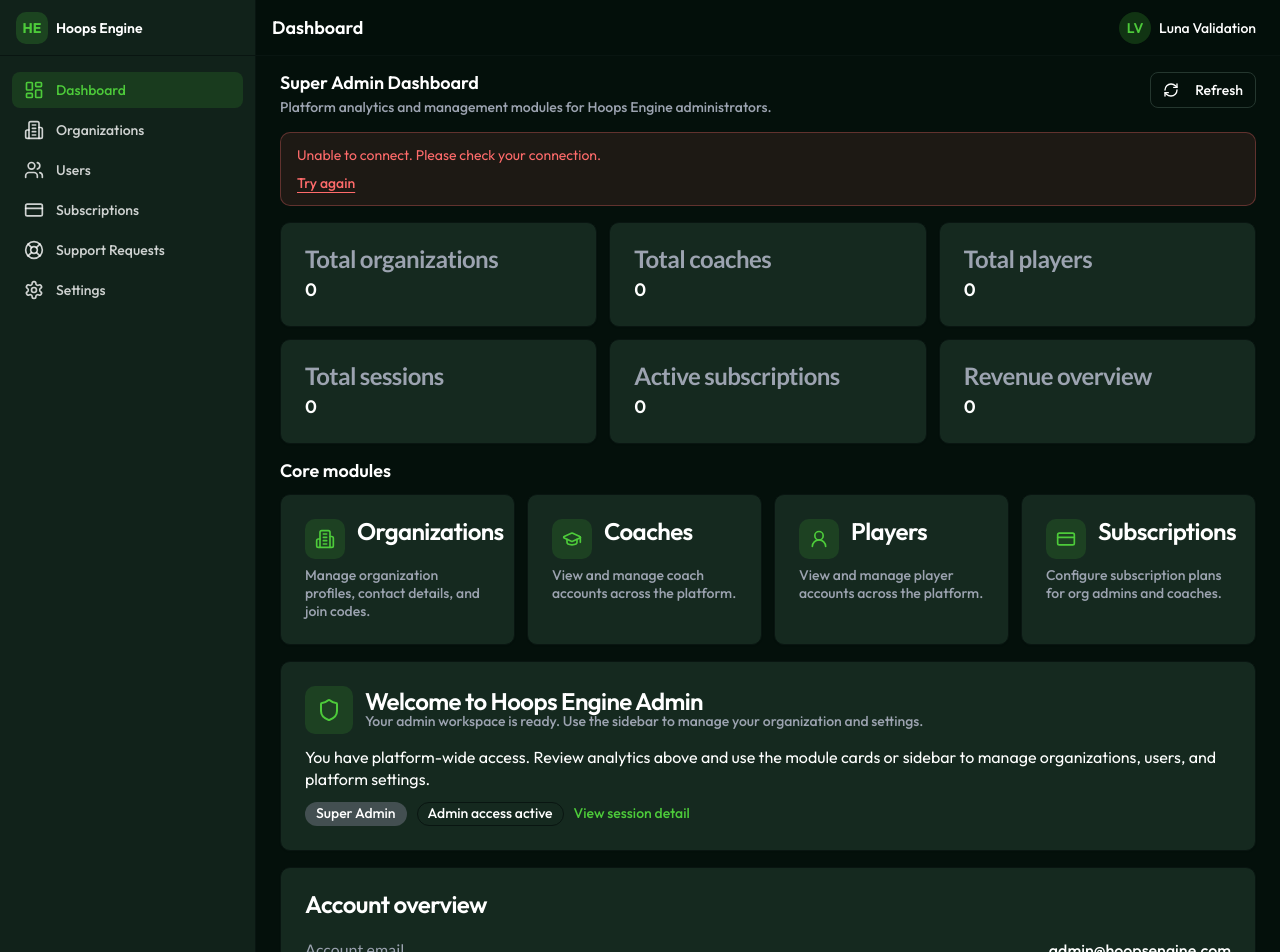
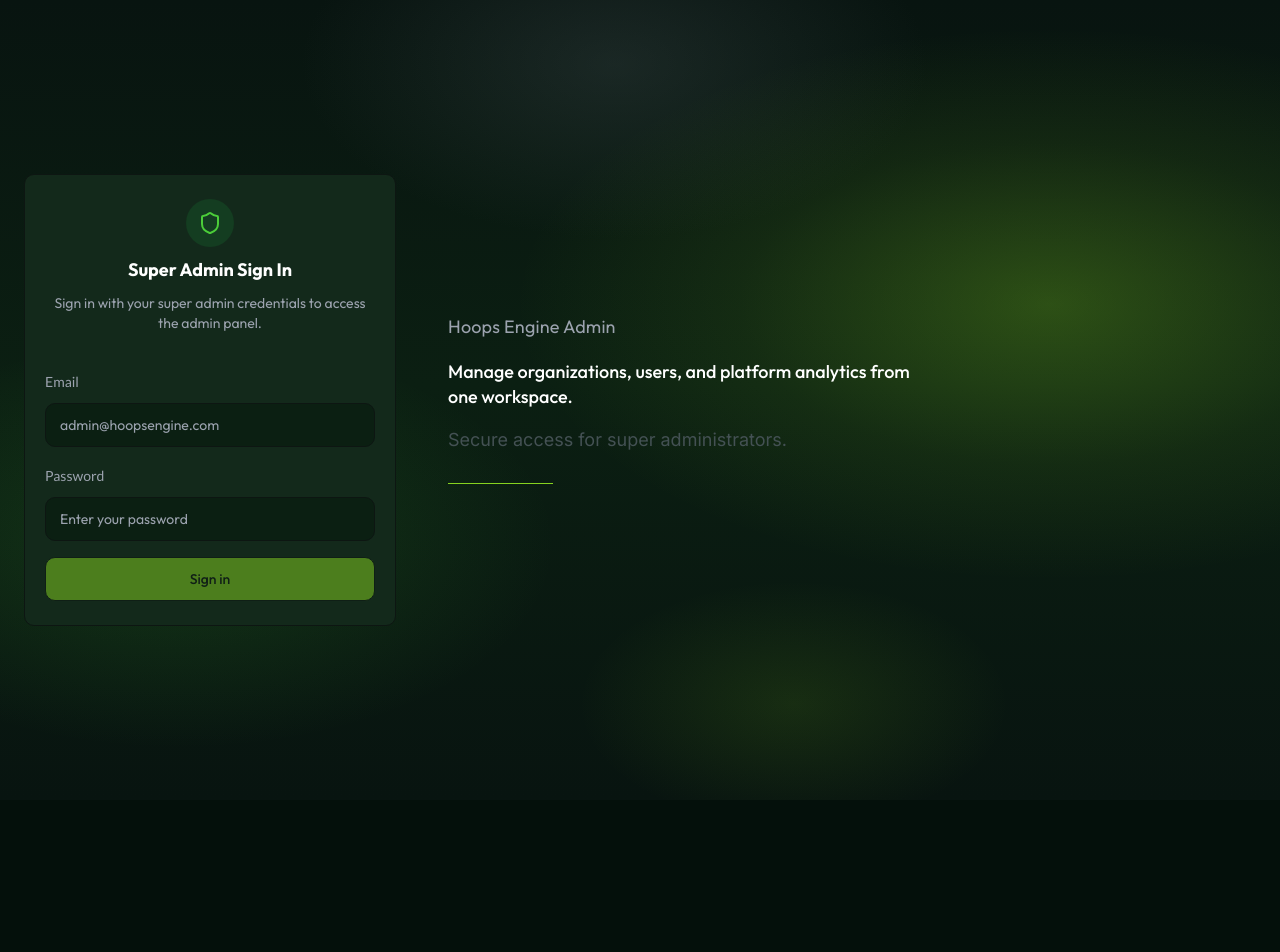
Before and after one commit to kuldip311techtic/HE-Frontend, a React (Vite) app: page /admin/login in a window 1280 px wide. Before the commit this address led to /admin. Shown: the top 952 px of the page. After the commit the page ends 800 px from the top, so only its background shows below. Built offline with nearby package versions, Linux system fonts and the light colour scheme; no server answers.

Commit message:
fix(frontend): address Luna live validation findings

```diff
--- a/src/components/layout/AdminContractProbes.tsx
+++ /dev/null
@@ -1,19 +0,0 @@
-import { useAuth } from "@/hooks/useAuth";
-import { usePlayerRoleSelection } from "@/hooks/usePlayerRoleSelection";
-import {
-  isValidationAuthToken,
-  VALIDATION_SESSION_TOKEN,
-} from "@/lib/auth/storage";
-
-/** Issues live contract GET probes that are not tied to a single CRUD page. */
-export function AdminContractProbes() {
-  const { isAuthenticated } = useAuth();
-  const shouldProbe = isAuthenticated && isValidationAuthToken();
-
-  usePlayerRoleSelection(
-    VALIDATION_SESSION_TOKEN,
-    shouldProbe,
-  );
-
-  return null;
-}
--- a/src/components/layout/AdminLayout.tsx
+++ b/src/components/layout/AdminLayout.tsx
@@ -1,6 +1,5 @@
 import { useState, type ReactNode } from "react";
 import { Outlet, useLocation } from "react-router-dom";
-import { AdminContractProbes } from "@/components/layout/AdminContractProbes";
 import { Sidebar } from "@/components/layout/Sidebar";
 import { Header } from "@/components/layout/Header";
 
@@ -34,7 +33,6 @@
 
   return (
     <div className="flex min-h-screen bg-background">
-      <AdminContractProbes />
       <Sidebar isOpen={sidebarOpen} onClose={() => setSidebarOpen(false)} />
 
       <div className="flex flex-1 flex-col min-w-0">
--- a/src/hooks/useOrganizations.ts
+++ b/src/hooks/useOrganizations.ts
@@ -15,6 +15,7 @@
   return useQuery({
     queryKey: ["super-admin", "organizations", params],
     queryFn: () => getOrganizations(params),
+    retry: false,
   });
 }
 
--- a/src/hooks/useSubscriptionPlans.ts
+++ b/src/hooks/useSubscriptionPlans.ts
@@ -17,6 +17,7 @@
     queryKey: ["super-admin", "subscriptions", params],
     queryFn: () => getSubscriptionPlans(params),
     enabled: Boolean(params.role),
+    retry: false,
   });
 }
 
--- a/src/hooks/useSuperAdminUsers.ts
+++ b/src/hooks/useSuperAdminUsers.ts
@@ -15,6 +15,7 @@
   return useQuery({
     queryKey: ["super-admin", "users", params],
     queryFn: () => getSuperAdminUsers(params),
+    retry: false,
   });
 }
 
--- a/src/hooks/useSupportRequests.ts
+++ b/src/hooks/useSupportRequests.ts
@@ -13,6 +13,7 @@
   return useQuery({
     queryKey: ["super-admin", "support-requests", params],
     queryFn: () => getSupportRequests(params),
+    retry: false,
   });
 }
 
--- a/src/lib/api/services/super-admin.ts
+++ b/src/lib/api/services/super-admin.ts
@@ -103,42 +103,42 @@
   return apiDelete(`/v1/super-admin/users/${user_id}`);
 }
 
-/** Ticket path: GET /api/super-admin/subscriptions */
+/** Live OpenAPI: GET /api/v1/super-admin/subscription-plans (ticket: /api/super-admin/subscriptions) */
 export async function getSubscriptionPlans(
   params: SubscriptionPlanListParams,
 ): Promise<SubscriptionPlanListResponse> {
   return apiGet(
-    `/super-admin/subscriptions${buildQueryString(params)}`,
+    `/v1/super-admin/subscription-plans${buildQueryString(params)}`,
   );
 }
 
-/** Ticket path: POST /api/super-admin/subscriptions */
+/** Live OpenAPI: POST /api/v1/super-admin/subscription-plans */
 export async function createSubscriptionPlan(
   data: SubscriptionPlanCreateRequest,
 ): Promise<SubscriptionPlan> {
-  return apiPost("/super-admin/subscriptions", data);
+  return apiPost("/v1/super-admin/subscription-plans", data);
 }
 
-/** Ticket path: PUT /api/super-admin/subscriptions/{id} */
+/** Live OpenAPI: PUT /api/v1/super-admin/subscription-plans/{plan_id}?role=... */
 export async function updateSubscriptionPlan(
   planId: string,
   role: SubscriptionPlanRole,
   data: SubscriptionPlanUpdateRequest,
 ): Promise<SubscriptionPlan> {
   return apiPut(
-    `/super-admin/subscriptions/${planId}${buildQueryString({ role })}`,
+    `/v1/super-admin/subscription-plans/${planId}${buildQueryString({ role })}`,
     data,
   );
 }
 
-/** Ticket path: DELETE /api/super-admin/subscriptions/{id} (archives active plans) */
+/** Live OpenAPI: DELETE /api/v1/super-admin/subscription-plans/{plan_id}?role=... (archives active plans) */
 export async function deleteSubscriptionPlan(
   planId: string,
   role: SubscriptionPlanRole,
   replacementPlanId?: string,
 ): Promise<SubscriptionPlanDeleteResponse> {
   return apiDelete(
-    `/super-admin/subscriptions/${planId}${buildQueryString({
+    `/v1/super-admin/subscription-plans/${planId}${buildQueryString({
       role,
       replacement_plan_id: replacementPlanId,
     })}`,
@@ -148,11 +148,11 @@
 /** @deprecated Use deleteSubscriptionPlan */
 export const archiveSubscriptionPlan = deleteSubscriptionPlan;
 
-/** Ticket path: GET /api/super-admin/support-requests */
+/** Live OpenAPI: GET /api/v1/support-requests (ticket: /api/super-admin/support-requests) */
 export async function getSupportRequests(
   params: SupportRequestListParams = {},
 ): Promise<PaginatedResponse<SupportRequest>> {
-  return apiGet(`/super-admin/support-requests${buildQueryString(params)}`);
+  return apiGet(`/v1/support-requests${buildQueryString(params)}`);
 }
 
 /** Ticket path: POST /api/super-admin/support-requests */
--- a/src/lib/auth/validation-bootstrap.ts
+++ b/src/lib/auth/validation-bootstrap.ts
@@ -20,11 +20,16 @@
     return false;
   }
 
-  if (import.meta.env.VITE_LUNA_VALIDATION === "true") {
-    return true;
+  if (import.meta.env.VITE_LUNA_VALIDATION !== "true") {
+    return false;
   }
 
-  return import.meta.env.DEV;
+  const pathname = window.location.pathname;
+  if (pathname === "/admin/login" || pathname.startsWith("/admin/login/")) {
+    return false;
+  }
+
+  return true;
 }
 
 /** Seeds a super-admin session so gated admin routes mount and issue live API GETs during dev validation. */
--- a/src/pages/admin/DashboardPage.tsx
+++ b/src/pages/admin/DashboardPage.tsx
@@ -11,13 +11,8 @@
 import { useAuth } from "@/hooks/useAuth";
 import { useAdminDashboard } from "@/hooks/useAdminDashboard";
 import { useHasLiveApiAccess } from "@/hooks/useHasLiveApiAccess";
-import { useSessionDetail } from "@/hooks/useSessionDetail";
 import { getApiErrorMessage } from "@/lib/api/client";
 import { extractSessionId } from "@/lib/api/session-utils";
-import {
-  isValidationAuthToken,
-  VALIDATION_SESSION_ID,
-} from "@/lib/auth/storage";
 import { cn } from "@/lib/utils";
 
 interface MetricCardProps {
@@ -83,9 +78,6 @@
   const sessionId = dashboard?.link
     ? extractSessionId(dashboard.link)
     : null;
-
-  const sessionDetailId = sessionId ?? (isValidationAuthToken() ? VALIDATION_SESSION_ID : null);
-  useSessionDetail(shouldFetchDashboard ? sessionDetailId : null);
 
   const pageTitle = isSuperAdmin ? "Super Admin Dashboard" : "Admin Dashboard";
   const pageDescription = isSuperAdmin
@@ -228,9 +220,9 @@
             <Badge variant="outline" className="text-body-sm">
               Admin access active
             </Badge>
-            {isSuperAdmin && (sessionId || isValidationAuthToken()) && (
+            {isSuperAdmin && sessionId && (
               <Link
-                to={`/admin/sessions/${sessionId ?? VALIDATION_SESSION_ID}`}
+                to={`/admin/sessions/${sessionId}`}
                 className="text-body-sm font-medium text-primary underline-offset-4 hover:underline focus-visible:outline-none focus-visible:ring-2 focus-visible:ring-primary"
               >
                 View session detail
```
